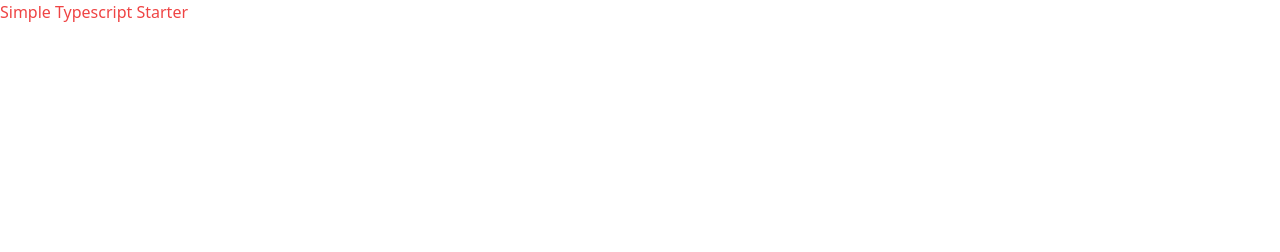
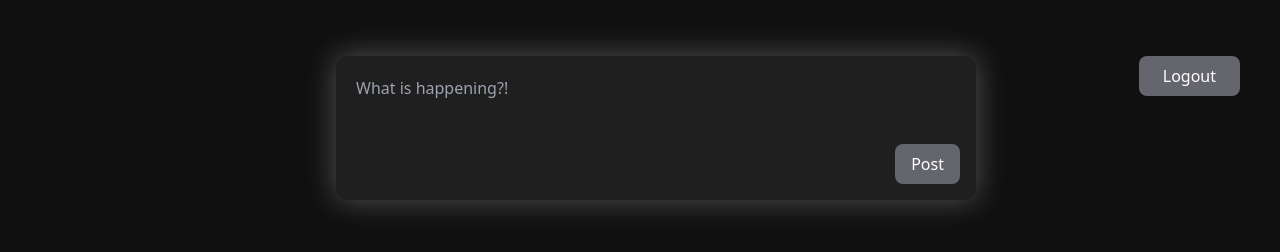
Before and after one commit to byluisfer/M223_LB01, a website: page client/index.html in a window 1280 px wide. Drawn offline with nearby package versions, Linux system fonts and the light colour scheme; sample sign-in values are in the browser's storage.

Commit message:
UI of index and UI and functional logout button

```diff
--- a/client/index.html
+++ b/client/index.html
@@ -6,9 +6,30 @@
     <meta name="viewport" content="width=device-width, initial-scale=1.0" />
     <link href="./output.css" rel="stylesheet">
     <script src="client.js"></script>
+    <script src="https://cdn.tailwindcss.com"></script>
     <title>MiniTwitter</title>
   </head>
-  <body>
-    <h1 class="text-red-500">Simple Typescript Starter</h1>
+  <body class="flex items-start justify-center min-h-screen bg-background">
+    <div class="flex flex-col space-x-4 p-4 rounded-xl mt-10 max-w-2xl w-full h-44">
+      <button id="logoutBtn" class="absolute top-14 right-10 px-6 py-2 text-white bg-secondary rounded-lg hover:bg-red-500 focus:outline-none transition-colors duration-300">
+        Logout
+      </button>
+
+      <div class="p-1 rounded-xl bg-primary w-full h-full drop-shadow-[0_0px_15px_rgba(242,242,242,0.3)]">
+        <input type="text" class="w-full p-4 bg-primary text-white outline-none" placeholder="What is happening?!" />
+        <button class="absolute bottom-4 right-4 px-4 py-2 text-white bg-secondary rounded-lg hover:bg-accent hover:text-black focus:outline-none transition-colors duration-300">
+          Post
+        </button>
+      </div>
+    </div>
+
+    <!-- Script to remove token and go to login -->
+    <script>
+      document.getElementById('logoutBtn').addEventListener('click', () => {
+        localStorage.removeItem('token');
+        alert('🫡 Your are out');
+        window.location.href = '/login';
+      });
+    </script>
   </body>
 </html>
```
